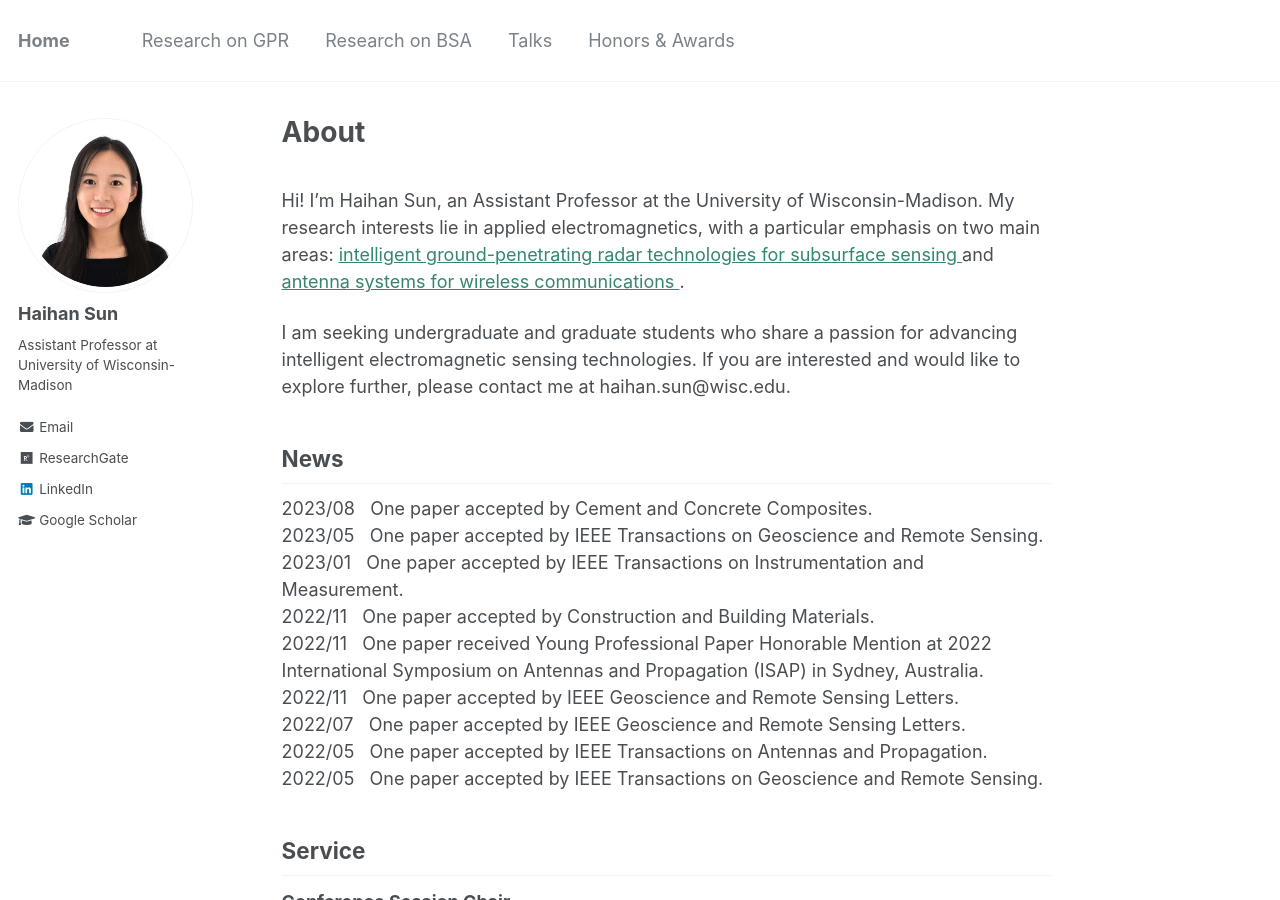
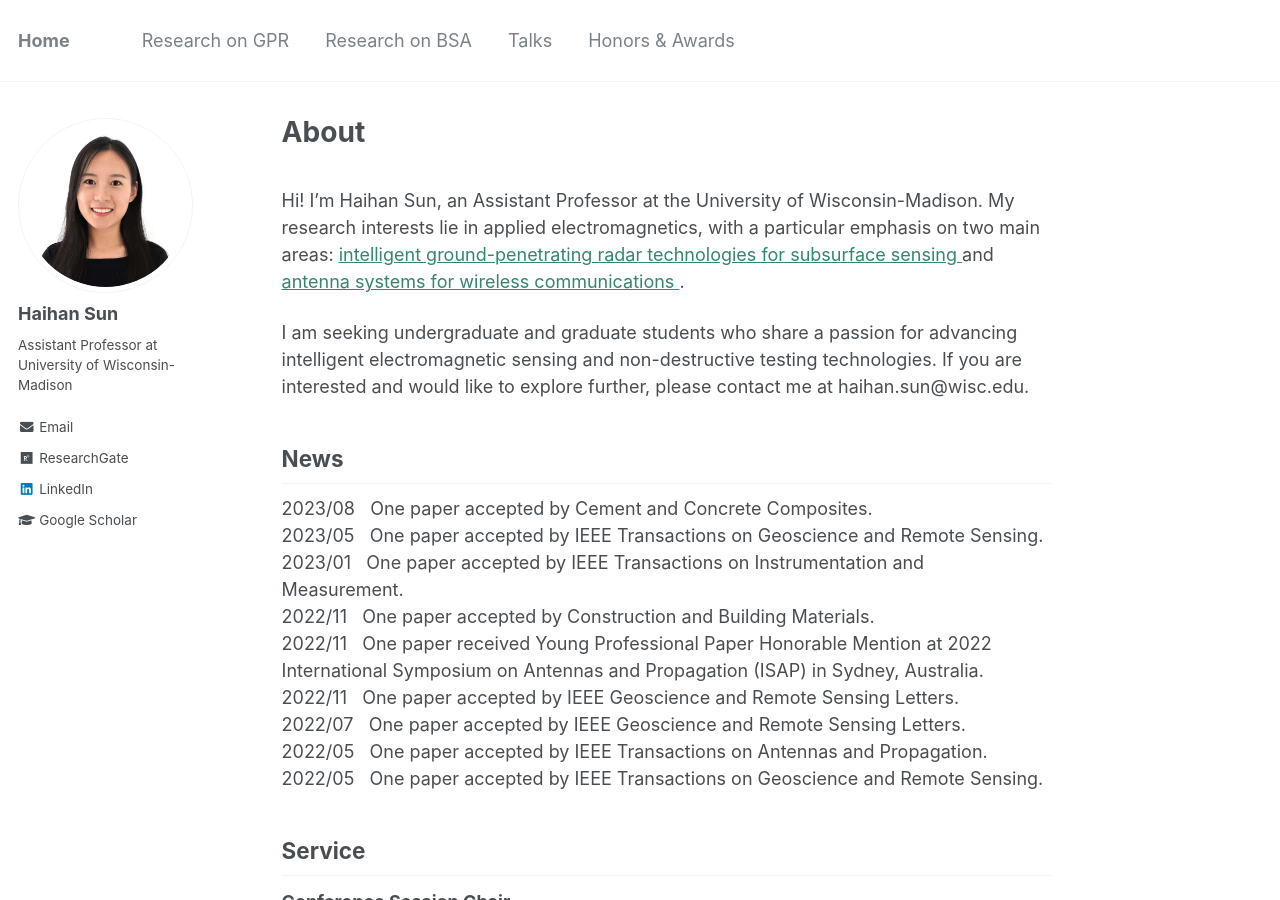
Before and after one commit to Haihan-Sun/Haihan-Sun.github.io, a Jekyll site: the page built from _pages/about.md, in a window 1280 px wide and 900 px high. Built offline with Jekyll 4.4.1, drawn with Linux system fonts in a browser that asks for light colours.

Commit message:
Update about.md

```diff
--- a/_pages/about.md
+++ b/_pages/about.md
@@ -10,7 +10,7 @@ redirect_from:
 <br>
 Hi! I'm Haihan Sun, an Assistant Professor at the University of Wisconsin-Madison. My research interests lie in applied electromagnetics, with a particular emphasis on two main areas: <a href="https://haihan-sun.github.io/GPR/"  style="color:#35866F"> intelligent ground-penetrating radar technologies for subsurface sensing </a> and <a href="https://haihan-sun.github.io/BSA/"  style="color:#35866F"> antenna systems for wireless communications </a>. <br>
 
-I am seeking undergraduate and graduate students who share a passion for advancing intelligent electromagnetic sensing technologies. If you are interested and would like to explore further, please contact me at haihan.sun@wisc.edu.
+I am seeking undergraduate and graduate students who share a passion for advancing intelligent electromagnetic sensing and non-destructive testing technologies. If you are interested and would like to explore further, please contact me at haihan.sun@wisc.edu.
 
 
 News
```
